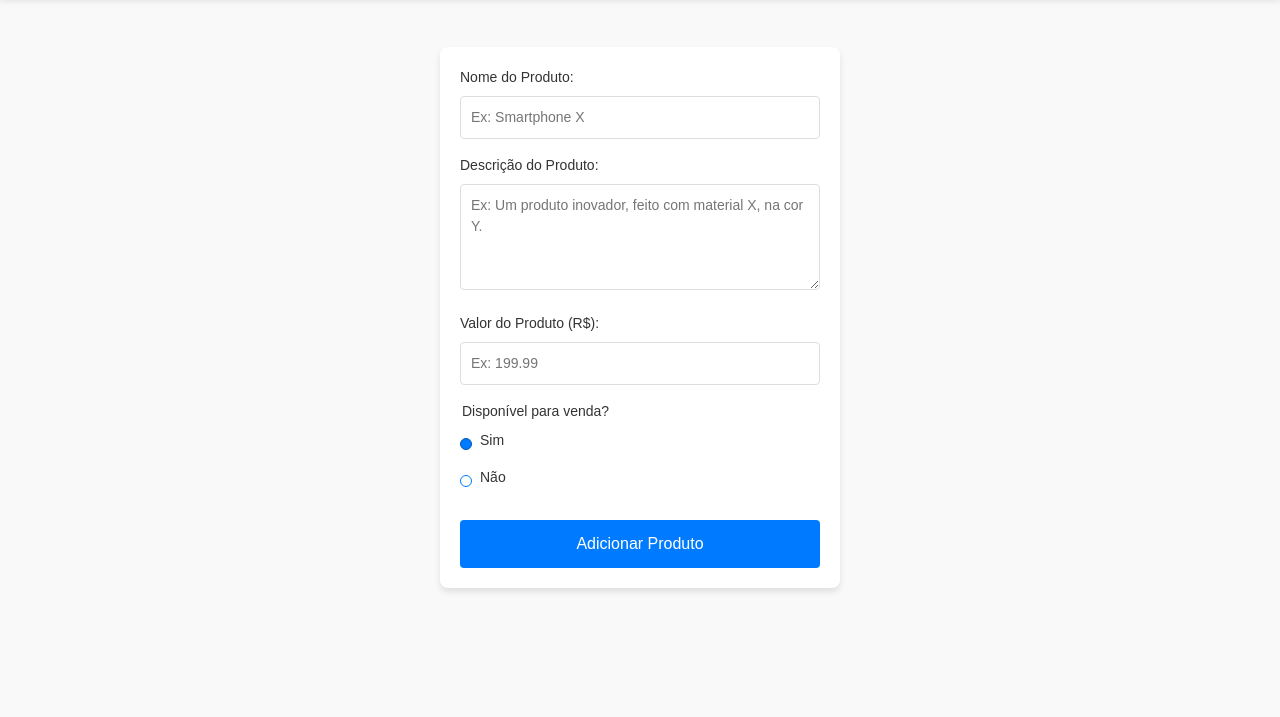
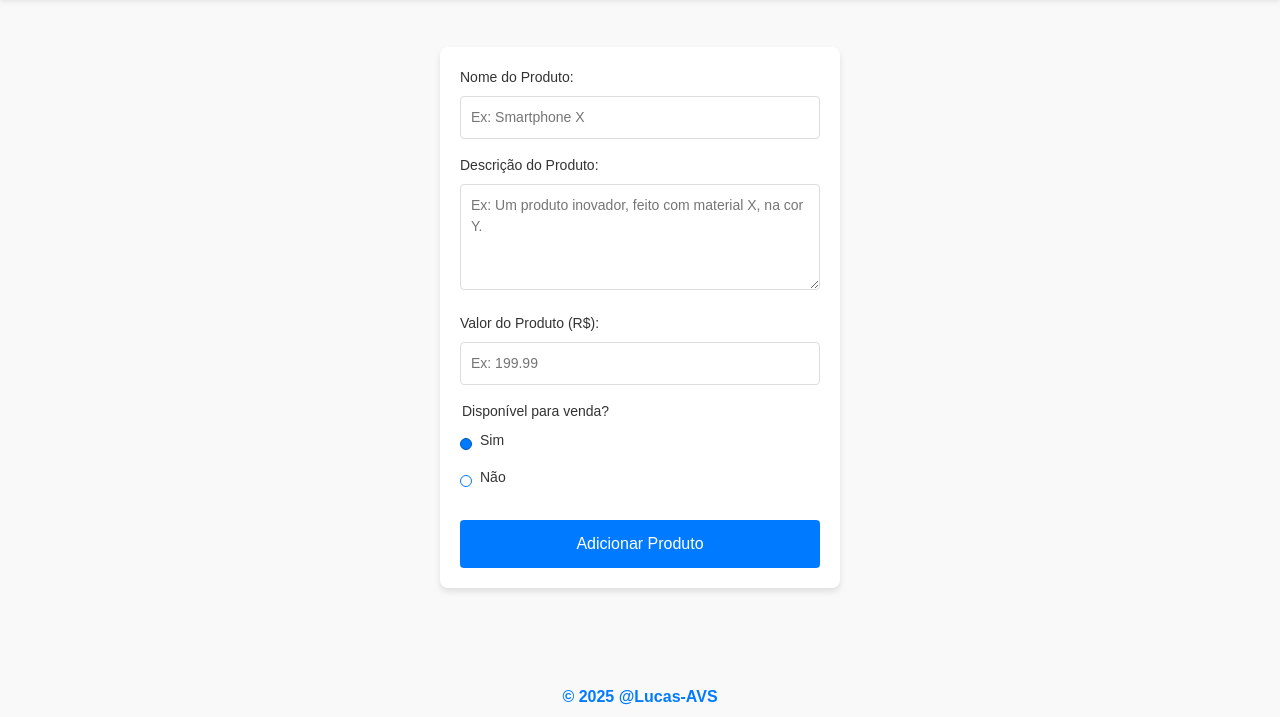
Before and after one commit to Lucas-AVS/product-list, a website built with webpack: page dist/index.html in a window 1280 px wide. Shown: the part 83-800 px from the top of the page. Built offline with nearby package versions, Linux system fonts and the light colour scheme.

Commit message:
feat: add footer

```diff
--- a/src/style.css
+++ b/src/style.css
@@ -211,6 +211,28 @@
   background-color: #e60000;
 }
 
+#footer {
+  display: flex;
+  align-items: center;
+  justify-content: center;
+  position: absolute;
+  bottom: 0;
+  width: 100%;
+  height: 2.5rem;            /* Footer height */
+}
+
+#footer a{
+  font-weight: bold;
+  color: #007BFF;
+  text-decoration: none;
+}
+
+#footer a:hover{
+  font-weight: bolder;
+  color: #0056b3;
+}
+
+
   /* Responsividade */
   @media (max-width: 480px) {
     /* MAIN */
```
Also changed, not shown: dist/index.html.
